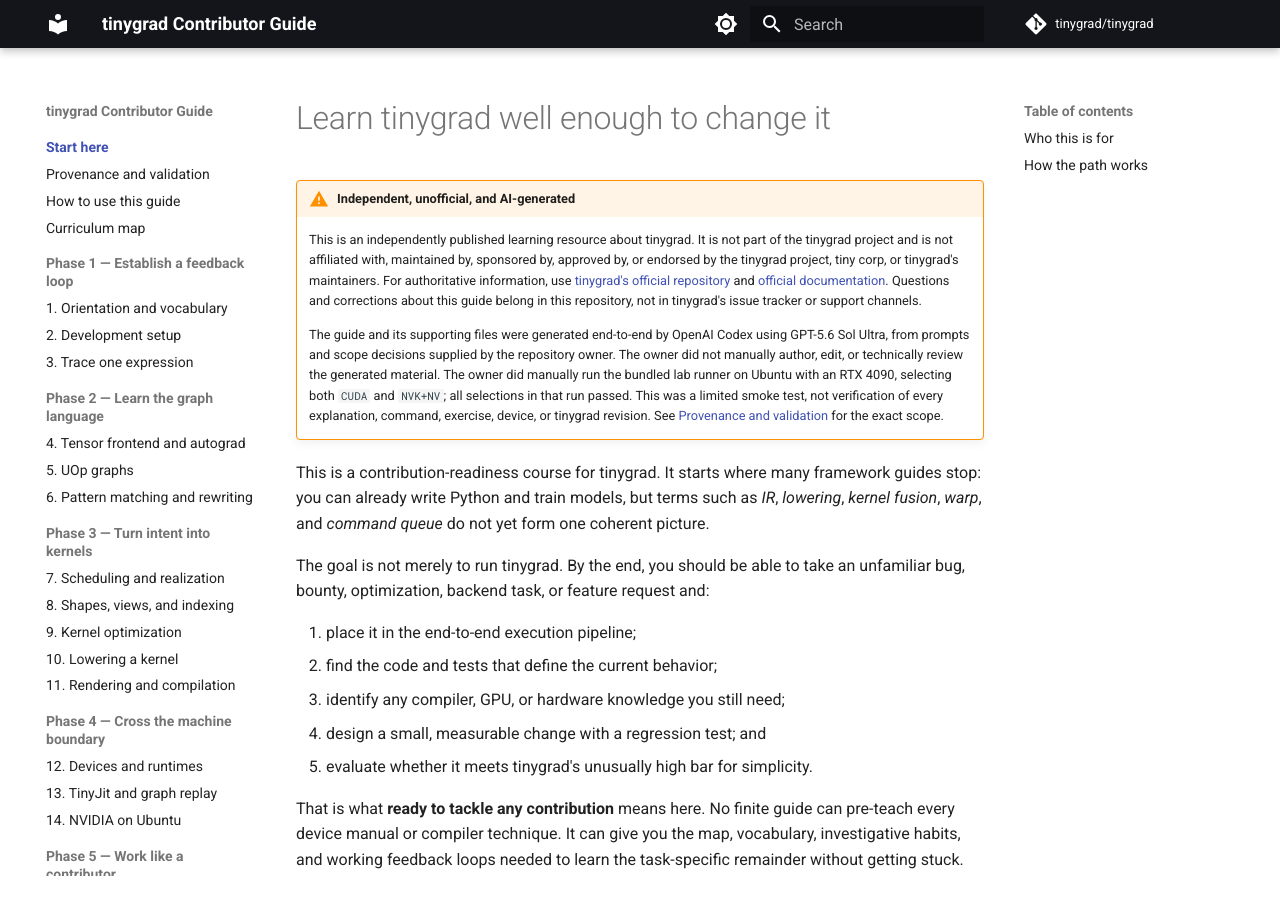
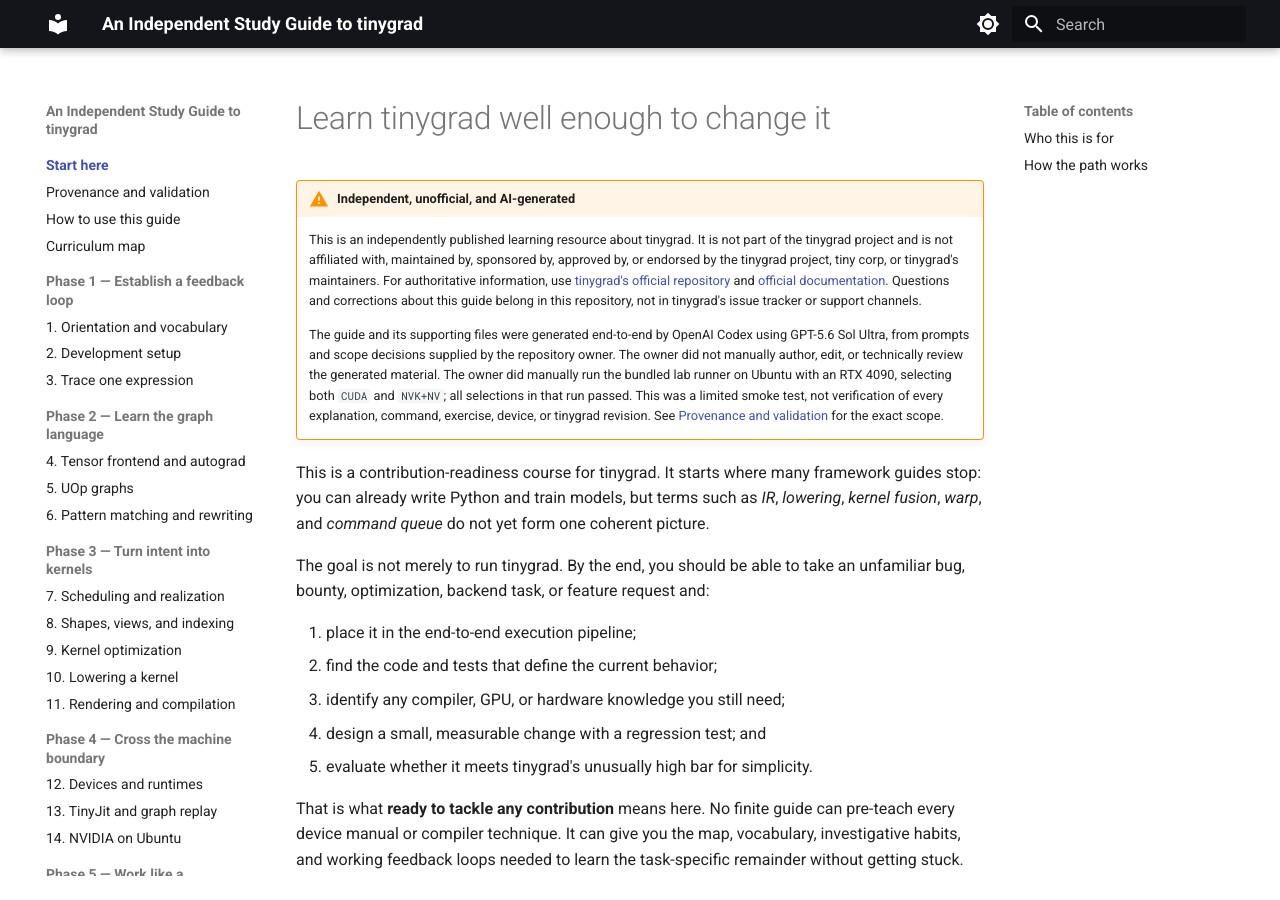
Before and after one commit to AbelHutten/tinygrad-study-guide-ai-generated, an MkDocs documentation site: the page built from docs/index.md, in a window 1280 px wide and 900 px high. Built offline with MkDocs 1.6.1 and Material for MkDocs 9.7.7, drawn with Linux system fonts in a browser that asks for light colours; comment, search, counter and statistics services are not loaded.

Commit message:
docs: make the independent project identity explicit

```diff
--- a/README.md
+++ b/README.md
@@ -1,4 +1,4 @@
-# tinygrad Contributor Guide
+# An Independent Study Guide to tinygrad
 
 > [!IMPORTANT]
 > **Independent, unofficial, AI-generated material**
--- a/mkdocs.yml
+++ b/mkdocs.yml
@@ -1,7 +1,5 @@
-site_name: tinygrad Contributor Guide
-site_description: A front-to-back path from Python and ML experience to contributing to tinygrad
-repo_url: https://github.com/tinygrad/tinygrad
-repo_name: tinygrad/tinygrad
+site_name: An Independent Study Guide to tinygrad
+site_description: An independent, unofficial path from Python and ML experience to contributing to tinygrad
 
 theme:
   name: material
```
Also changed, not shown: CONTRIBUTING.md (+5 -3 lines).
